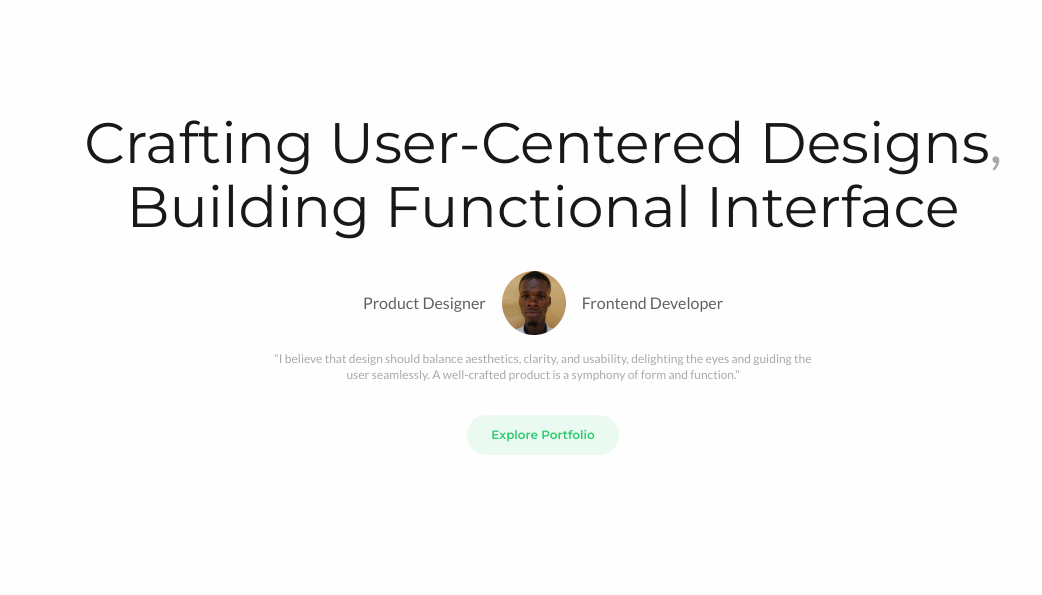
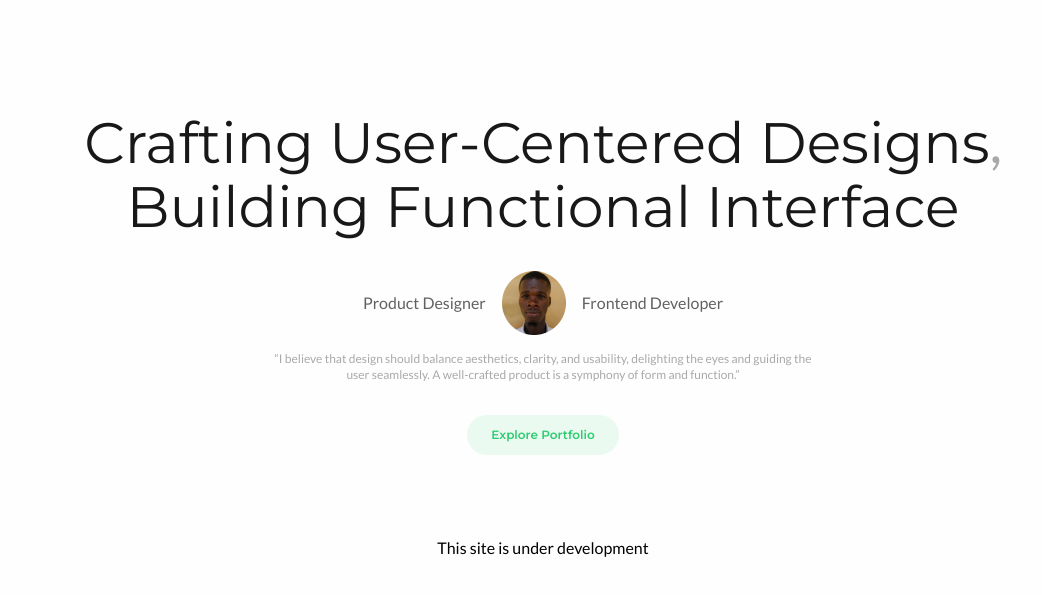
Before and after one commit to JOAN-96/Abolaji-Nofiu, a plain HTML site: page index.html in a window 1280 px wide. Shown: the part 83-678 px from the top of the page, without its empty margins (97-1139 px from the left). Drawn offline with Linux system fonts and the light colour scheme.

Commit message:
Add files via upload

```diff
--- a/index.html
+++ b/index.html
@@ -46,6 +46,8 @@
             </div>
         </div>
         <div class="hero-btn"><button class="secondary-btn">Explore Portfolio</button></div>
+        <br>
+        <p>This site is under development</p>
     </div>
 </body>
 </html>
```
